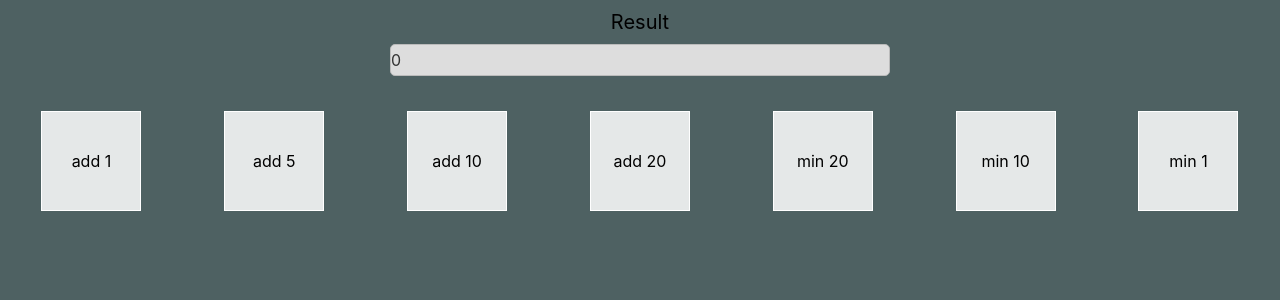
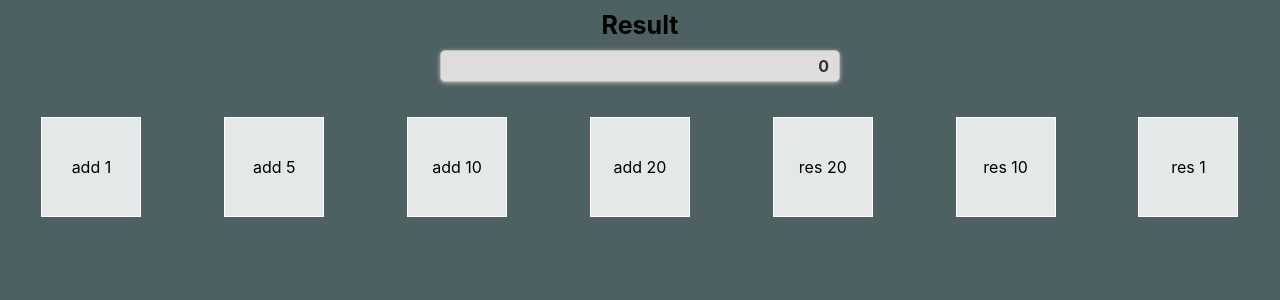
Before and after one commit to gerarwu/react-redux-basics, a React (Create React App) app: page / in a window 1280 px wide. Shown: the top 300 px of the page. Built offline with nearby package versions, Linux system fonts and the light colour scheme.

Commit message:
Integration with react-redux

```diff
--- a/package.json
+++ b/package.json
@@ -5,7 +5,9 @@
   "dependencies": {
     "react": "^16.7.0",
     "react-dom": "^16.7.0",
-    "react-scripts": "2.1.3"
+    "react-redux": "^6.0.0",
+    "react-scripts": "2.1.3",
+    "redux": "^4.0.1"
   },
   "scripts": {
     "start": "react-scripts start",
--- a/src/components/display/display.css
+++ b/src/components/display/display.css
@@ -1,8 +1,9 @@
 .Display-title{
     padding-top: 10px;
-    font-size: 20px;
+    font-size: 25px;
     margin-bottom: 10px;
     text-align: center;
+    font-weight: bold;
 }
 
 .Display-result{
@@ -10,10 +11,13 @@
     border: 1px solid #bbb;
     margin: auto;
     margin-bottom: 10px;
-    padding: 5px 0;
+    padding: 5px 10px;
     border-radius: 5px;
-    max-width: 500px;
+    max-width: 400px;
     color: #333;
+    text-align: right;
+    font-weight: bold;
+    box-shadow: 0px 1px 4px #bbb;
 }
 
 @media ( max-width: 700px ){
--- a/src/components/display/display.js
+++ b/src/components/display/display.js
@@ -1,18 +1,29 @@
 import React, { Component } from 'react';
+import { connect } from 'react-redux';
 import './display.css';
 
 class Display extends Component{
+
+    componentDidUpdate(){
+        console.log(this.props.ctr);
+    }
 
     render(){
         return (
 
             <div>
                 <p className='Display-title'> Result </p>
-                <div className='Display-result'> 0 </div>
+                <div className='Display-result'> { this.props.ctr } </div>
             </div>
 
         );
     }
 }
 
-export default Display;
+const mapStateToProps = (state)=>{
+    return{
+        ctr: state.counter
+    }
+}
+
+export default connect(mapStateToProps)(Display);
--- a/src/components/operator/operator.js
+++ b/src/components/operators/operator/operator.js
@@ -5,7 +5,7 @@ class Operartor extends Component{
 
     render(){
         return(
-            <div className='Operator'>{this.props.label}</div>
+            <div className='Operator' onClick={this.props.clicked} >{this.props.label}</div>
         );
     }
 
--- /dev/null
+++ b/src/components/operators/operators.js
@@ -0,0 +1,44 @@
+import React, { Component } from 'react';
+import { connect } from 'react-redux';
+import Operator from './operator/operator';
+import './operators.css';
+
+class operatorContainer extends Component {
+
+    makeOperationHandler = (type) =>{
+        console.log(type);
+    }
+
+    componentDidUpdate(){
+        console.log(this.props.ctr);
+    }
+
+    render(){
+        return (
+            <div className='OperatorContainer'>
+                <Operator label='add 1' clicked={ this.props.onIncrementCounter.bind(null, 1) } />
+                <Operator label='add 5' clicked={ this.props.onIncrementCounter.bind(null, 5) } />
+                <Operator label='add 10' clicked={ this.props.onIncrementCounter.bind(null, 10) } />
+                <Operator label='add 20' clicked={ this.props.onIncrementCounter.bind(null, 20) } />
+                <Operator label='res 20' clicked={ this.props.onDecrementCounter.bind(null, 20) } />
+                <Operator label='res 10' clicked={this.props.onDecrementCounter.bind(null, 10)} />
+                <Operator label='res 1' clicked={ this.props.onDecrementCounter.bind(null, 1)} />
+            </div>
+        );
+    }
+}
+
+const mapStateToProps = (state) =>{
+    return{
+        ctr: state.counter
+    }
+};
+
+const mapDispatchToProps = (dispatch) =>{
+    return{
+        onIncrementCounter: (value)=> dispatch({type: 'INCREMENT', value: value}),
+        onDecrementCounter: (value)=> dispatch({type: 'DECREMENT', value: value})
+    }
+}
+
+export default connect(mapStateToProps, mapDispatchToProps)(operatorContainer);
--- a/src/containers/calculator/calculator.js
+++ b/src/containers/calculator/calculator.js
@@ -1,7 +1,7 @@
 import React, { Component } from 'react';
 import Aux from '../../hoc/aux/aux';
 import Display from '../../components/display/display';
-import OperatorContainer from '../operatorContainer/operatorContainer';
+import OperatorContainer from '../../components/operators/operators';
 
 class Calculator extends Component{
 
--- a/src/containers/operatorContainer/operatorContainer.js
+++ /dev/null
@@ -1,19 +0,0 @@
-import React from 'react';
-import Operator from '../../components/operator/operator';
-import './operatorContainer.css';
-
-const operatorContainer = () => {
-    return (
-        <div className='OperatorContainer'>
-            <Operator label='add 1' />
-            <Operator label='add 5' />
-            <Operator label='add 10' />
-            <Operator label='add 20' />
-            <Operator label='min 20' />
-            <Operator label='min 10' />
-            <Operator label='min 1' />
-        </div>
-    );
-}
-
-export default operatorContainer;
--- a/src/index.js
+++ b/src/index.js
@@ -3,8 +3,13 @@ import ReactDOM from 'react-dom';
 import './index.css';
 import App from './App';
 import * as serviceWorker from './serviceWorker';
+import { createStore } from 'redux';
+import { Provider } from 'react-redux';
+import reducer from './store/reducer'
 
-ReactDOM.render(<App />, document.getElementById('root'));
+const store = createStore(reducer);
+
+ReactDOM.render( <Provider store={store}> <App /> </Provider>, document.getElementById('root'));
 
 // If you want your app to work offline and load faster, you can change
 // unregister() to register() below. Note this comes with some pitfalls.
--- /dev/null
+++ b/src/store/reducer.js
@@ -0,0 +1,21 @@
+const initialState = {
+    counter: 0
+};
+
+const reducer = (state = initialState, action) => {
+    if(action.type === 'INCREMENT'){
+        return {
+            counter: state.counter + action.value
+        }
+    }
+
+    if(action.type === 'DECREMENT'){
+        return {
+            counter: state.counter - action.value
+        }
+    }
+
+    return state;
+}
+
+export default reducer;
```
Also changed, not shown: src/components/operators/operator/operator.css (renamed from src/components/operator/operator.css), src/components/operators/operators.css (renamed from src/containers/operatorContainer/operatorContainer.css), 1 other file (tests, documents, lock files or other folders).
